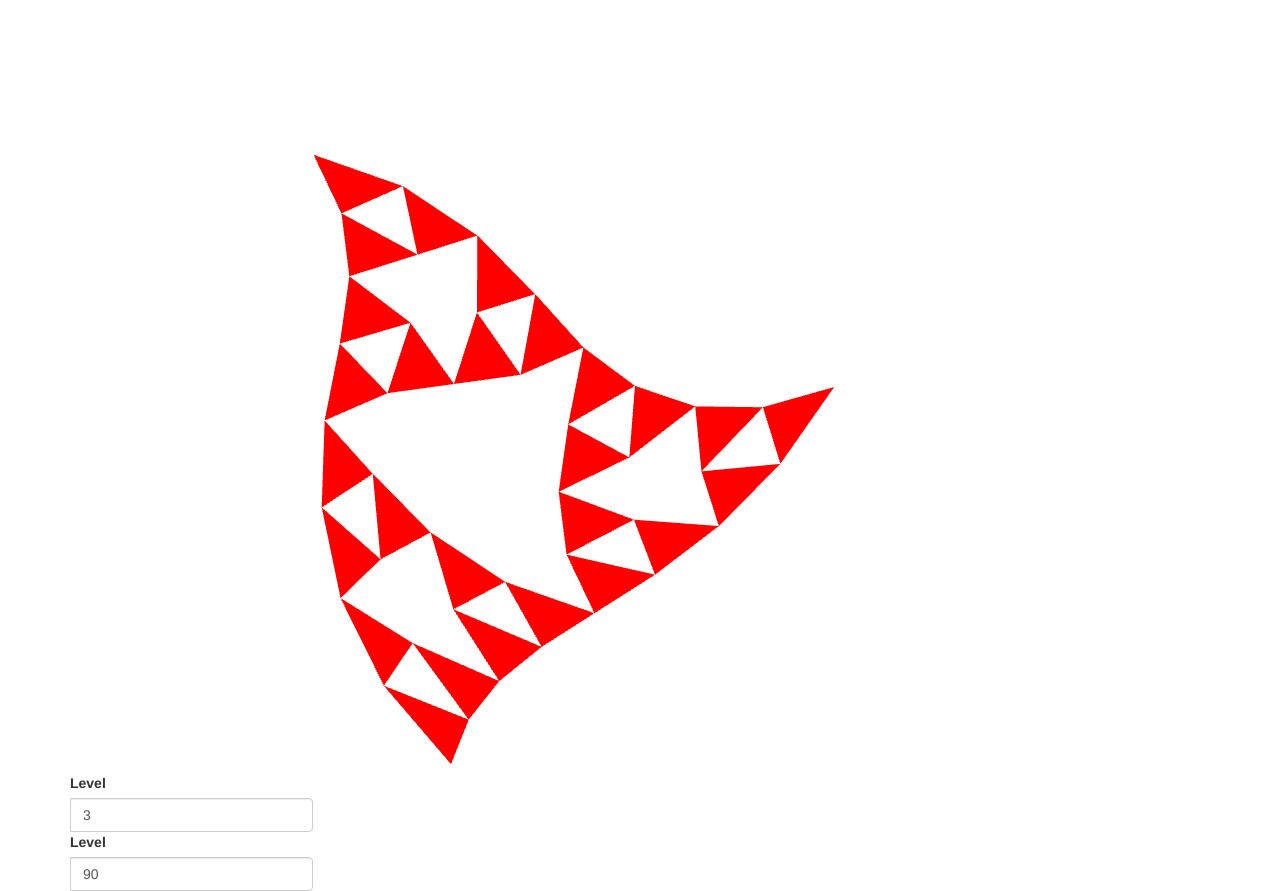
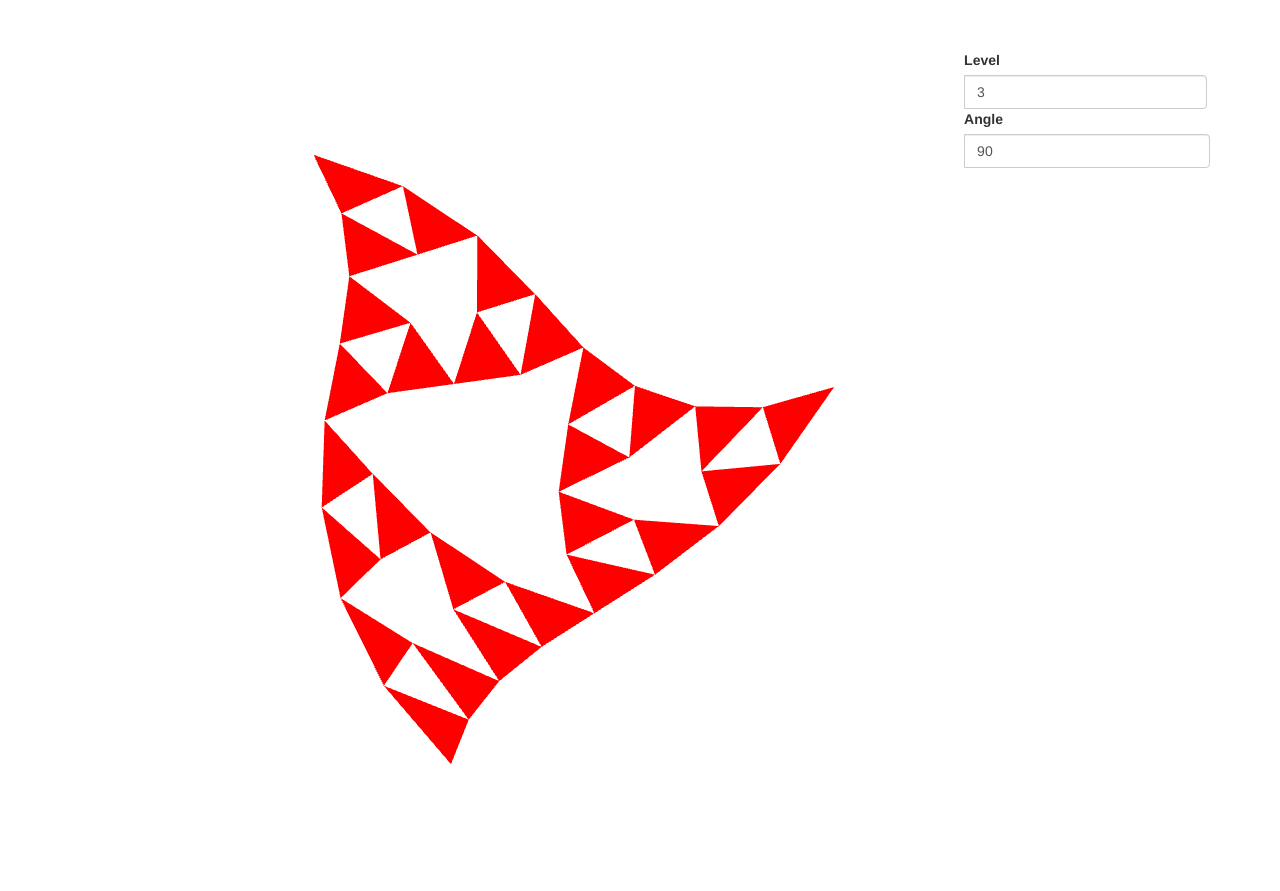
Before and after one commit to showbufire/gasket, a plain HTML site: page gasket2.html in a window 1280 px wide. After the commit the page ends 800 px from the top, so only its background shows below. Drawn offline with nearby package versions, Linux system fonts and the light colour scheme.

Commit message:
move the controls to the right

```diff
--- a/gasket2.html
+++ b/gasket2.html
@@ -31,7 +31,6 @@ main()
 <script type="text/javascript" src="https://code.jquery.com/jquery-2.1.4.min.js"></script>
 <script type="text/javascript" src="gasket2.js"></script>
 <link rel="stylesheet" href="https://maxcdn.bootstrapcdn.com/bootstrap/3.3.5/css/bootstrap.min.css">
-
 </head>
 
 <body>
@@ -39,13 +38,15 @@ main()
     <canvas id="gl-canvas" width="768" height="768">
       Oops ... your browser doesn't support the HTML5 canvas element
     </canvas>
+    <div class="pull-right" style="margin-top: 50px">
       <div class="input-group">
 	<label for="level">Level</label>
 	<input id="level" class="form-control" value="3" aria-label="tessellation_level" />
       </div>
       <div class="input-group">
-      <label for="angle">Level</label>
+	<label for="angle">Angle</label>
 	<input id="angle" class="form-control" value="90" aria-label="angle" />
+      </div>
     </div>
   </div>
 </body>
```
Lines whose indentation alone changed are shown as unchanged.
